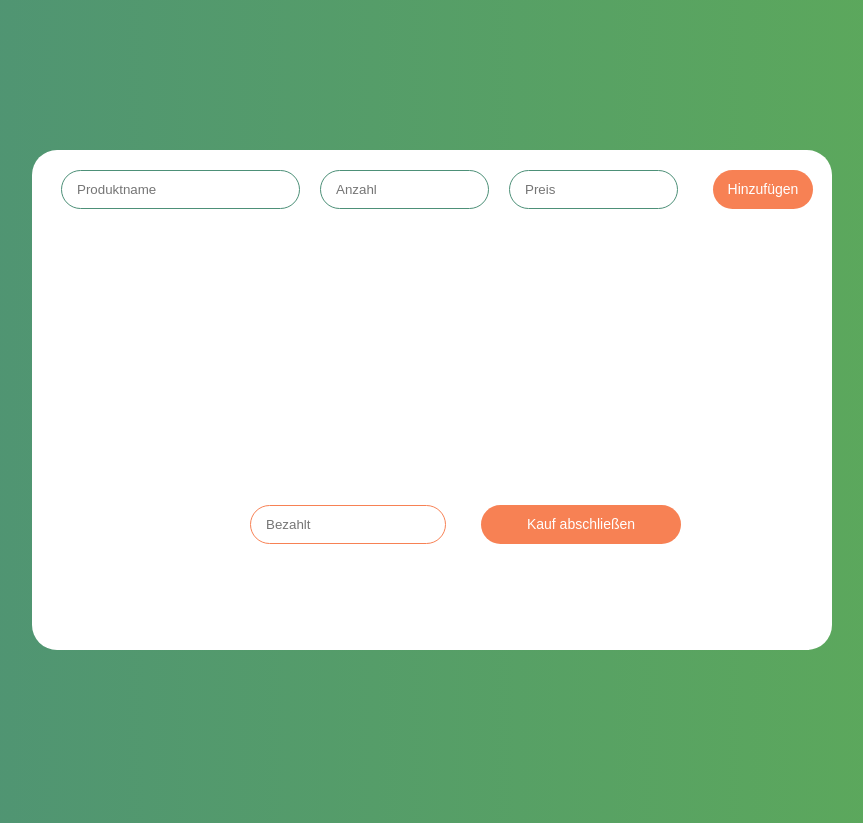
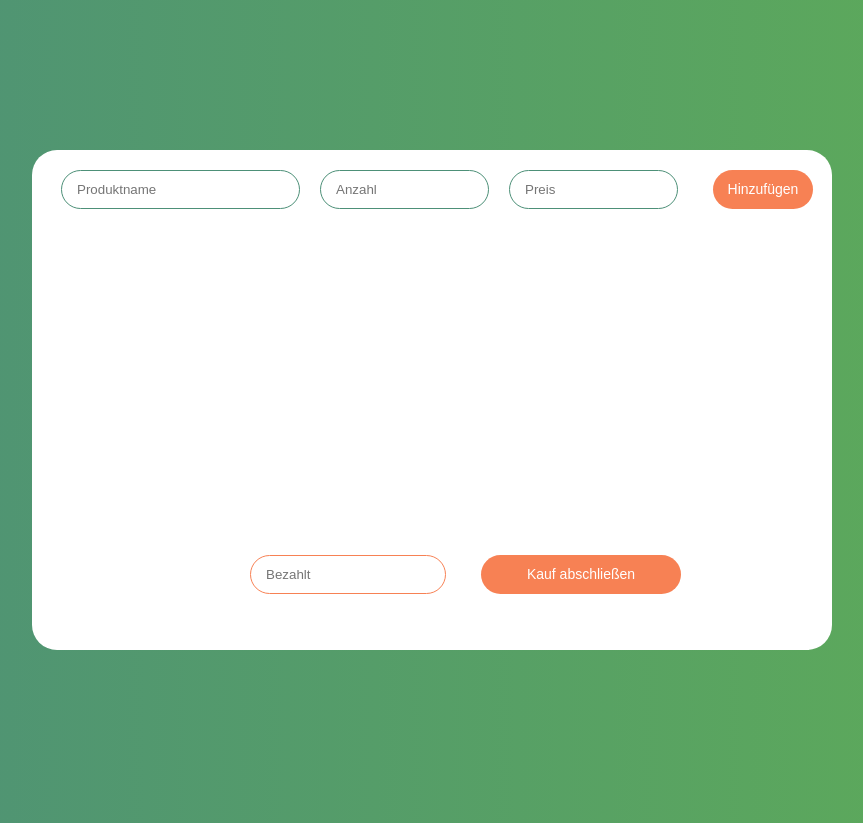
Before and after one commit to eFinancial/webapp_seller, an Angular app in the folder my-app/: page / in a window 1280 px wide. Shown: the top 823 px of the page, without its empty margins (208-1071 px from the left). Built offline with nearby package versions, Linux system fonts and the light colour scheme; what ngx-qrcode2 would draw is missing.

Commit message:
button fix

```diff
--- a/my-app/src/app/list/list.component.scss
+++ b/my-app/src/app/list/list.component.scss
@@ -79,7 +79,7 @@
     }
 
     .submit-wrapper {
-      top: 500px;
+      top: 550px;
       left: 35vw;
       position: fixed;
       button {
```
